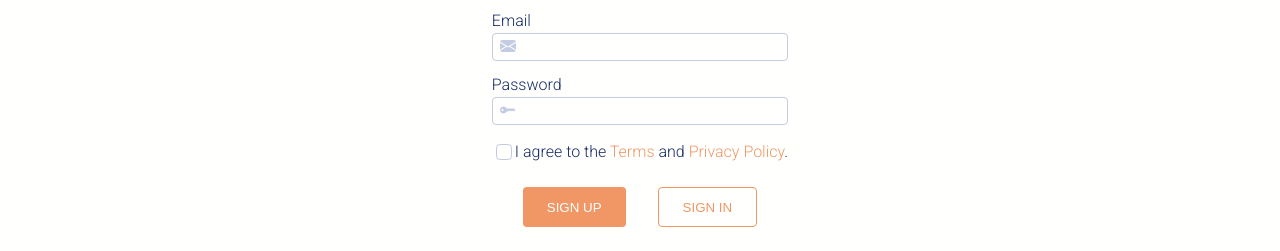
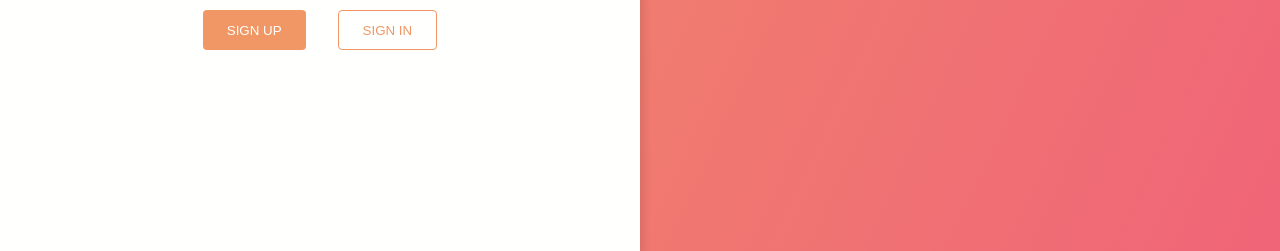
Before and after one commit to tzynwang/Challenge_7Days_CSS-layout, a plain HTML site: page 0721/01.html in a window 1280 px wide. Shown: the part 549-800 px from the top of the page. Drawn offline with nearby package versions, Linux system fonts and the light colour scheme; a web font is replaced by a local one.

Commit message:
feat: add tablet, desktop style

```diff
--- a/0721/01.scss
+++ b/0721/01.scss
@@ -190,10 +190,36 @@ a:active {
   }
 }
 
-@media screen and (min-width: 768px) {
-
+@media screen and (min-width: 576px) {
+  body {
+    display: flex;
+    justify-content: center;
+    align-items: center;
+  }
+  .main {
+    width: 400px;
+    height: calc(400px * 1.16);
+    position: static;
+    @include shadow (4px, 4px, 8px, 0, rgba(0, 0, 0, .1));
+  }
+  .main__form--row .main__form--input--wrapper::before {
+    width: unset;
+    z-index: 0;
+  }
 }
 
-@media screen and (min-width: 1024px) {
+@media screen and (min-width: 768px) {
+  body {
+    display: block;
+  }
 
+  .main {
+    width: 50%;
+    height: 100%;
+    justify-content: center;
+  }
+
+  .main__third-party-auth {
+    margin: 1rem auto;
+  }
 }
```
Also changed, not shown: 0721/01.css, 1 other file.
